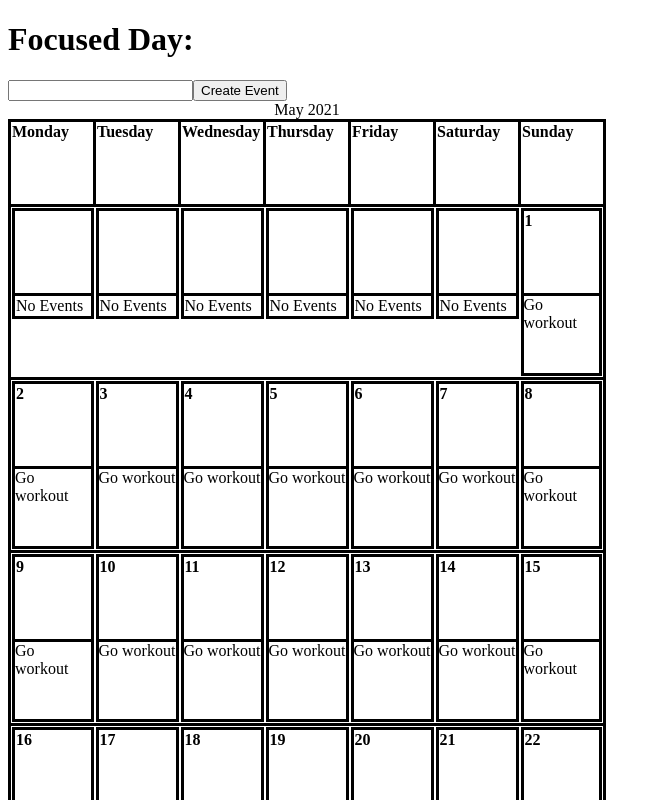
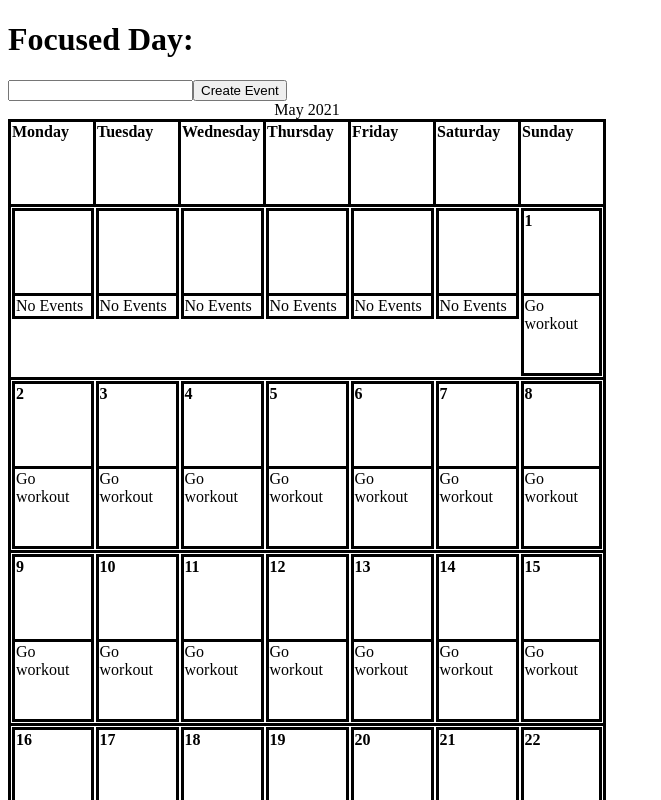
Before and after one commit to calvintanwj/Moments, a React (Create React App) app in the folder moments/: page / in a window 1280 px wide. Shown: the top 800 px of the page, without its empty margins (0-661 px from the left). Built offline with nearby package versions, Linux system fonts and the light colour scheme.

Commit message:
Fix table format error and bad state for input
Add missing td tag in the tr
Change default state of input from null to "", an empty string

```diff
--- a/moments/src/Calendar.js
+++ b/moments/src/Calendar.js
@@ -15,6 +15,8 @@ const dayNames = [
     Box for each individual day in a calendar
     props:
         label: label to be displayed in DayBox
+        events: Array of events that is within a day
+
 */
 function DayBox(props) {
     // date label for dayBox
@@ -25,7 +27,11 @@ function DayBox(props) {
     // conditionally rendering default text if no events in a day
     const eventsRow = events.length ?
         events.map((event) =>
-            <tr>{event}</tr>
+            <tr>
+                <td>
+                    {event}
+                </td>
+            </tr>
         )
         : <td>No Events</td>;
     return (
@@ -50,6 +56,7 @@ function DayBox(props) {
     One row in a calendar
     props:
         label: Array of labels to go into a WeekRow, sequentially added to week
+
 */
 function WeekRow(props) {
     // const array = Array(7).fill(NaN); // range to get 7 numbers
@@ -96,7 +103,7 @@ function Calendar(props) {
 
     // keep track of the day that is currently selected
     const [selectedDay, setDay] = useState(null);
-    const [formEventName, setFormEventName] = useState(null);
+    const [formEventName, setFormEventName] = useState("");
     /*
         Handler for cell in calendar when clicked
     */
```
